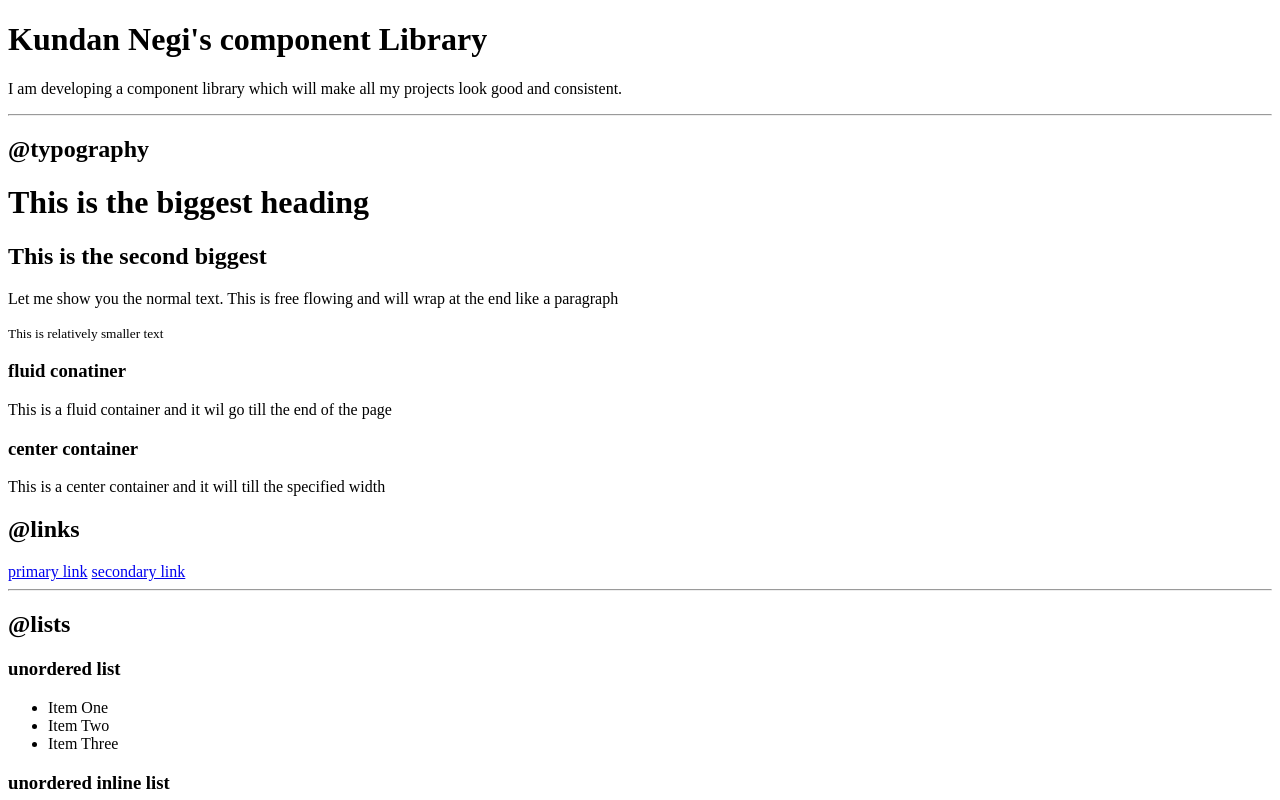
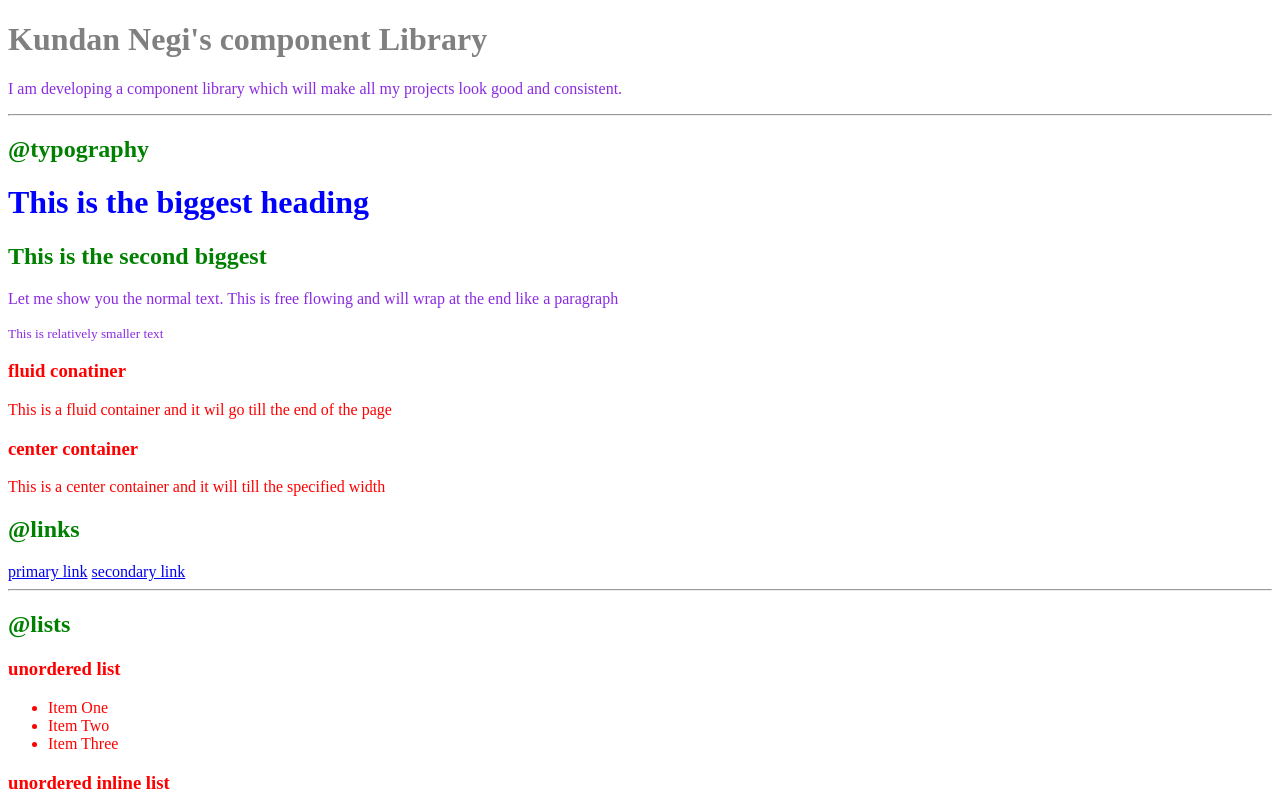
Before and after one commit to codekundan/neogcamp-lesson-3, a plain HTML site: page index.html in a window 1280 px wide. Shown: the top 800 px of the page. Drawn offline with Linux system fonts and the light colour scheme.

Commit message:
css: import and selectors

```diff
--- a/index.html
+++ b/index.html
@@ -6,11 +6,21 @@
     <meta http-equiv="X-UA-Compatible" content="IE=edge">
     <meta name="viewport" content="width=device-width, initial-scale=1.0">
     <title>Component Library</title>
+    <!-- CSS way 1: Style Tag
+
+        <style>
+        body {
+            color:red;
+        }
+    </style> -->
+    <!-- Third way of doing CSS: external link -->
+    <link href="styles.css" rel="stylesheet" />
 </head>
 
 <body>
-    <h1> Kundan Negi's component Library</h1>
-    <p>I am developing a component library which will make all my projects look good and consistent.</p>
+    <h1 id="lib-header"> Kundan Negi's component Library</h1>
+    <!--  style="color:red" 2nd way of color-->
+    <p class="para">I am developing a component library which will make all my projects look good and consistent.</p>
 
     <hr>
 
@@ -18,8 +28,8 @@
 
     <h1>This is the biggest heading</h1>
     <h2>This is the second biggest</h2>
-    <p>Let me show you the normal text. This is free flowing and will wrap at the end like a paragraph</p>
-    <small>This is relatively smaller text</small>
+    <p class="para">Let me show you the normal text. This is free flowing and will wrap at the end like a paragraph</p>
+    <small class="para">This is relatively smaller text</small>
 
 
     <h3>fluid conatiner</h3>
--- /dev/null
+++ b/styles.css
@@ -0,0 +1,21 @@
+body {
+    color:red;
+}
+
+h1 {
+    color:blue;
+}
+
+h2 {
+    color:green;
+}
+
+#lib-header {
+    color:gray;
+}
+
+
+/* .para is used as a class */
+.para {
+    color:blueviolet
+}
```
